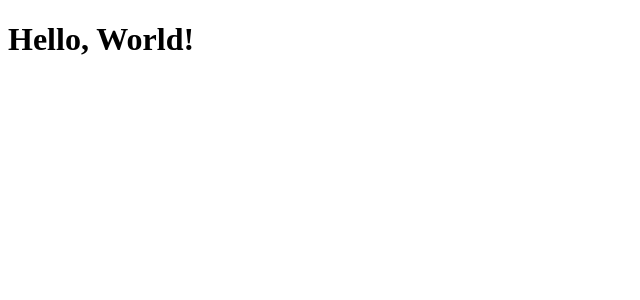
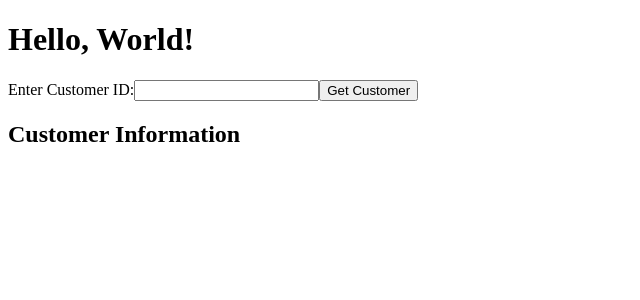
Before and after one commit to Sam-Schnaible/chinook-api, a React app: page / in a window 1280 px wide. Shown: the top 300 px of the page, without its empty margins (0-640 px from the left). Built offline with nearby package versions, Linux system fonts and the light colour scheme.

Commit message:
add Retrieve component

```diff
--- a/src/App.js
+++ b/src/App.js
@@ -1,4 +1,5 @@
 import React, { Component} from "react";
+import Retrieve from './components/Retrieve.jsx';
 
 const App = () => {
 
@@ -6,6 +7,7 @@ const App = () => {
     <div className="App">
 
       <h1> Hello, World! </h1>
+      <Retrieve />
     </div>
   );
 }
```
